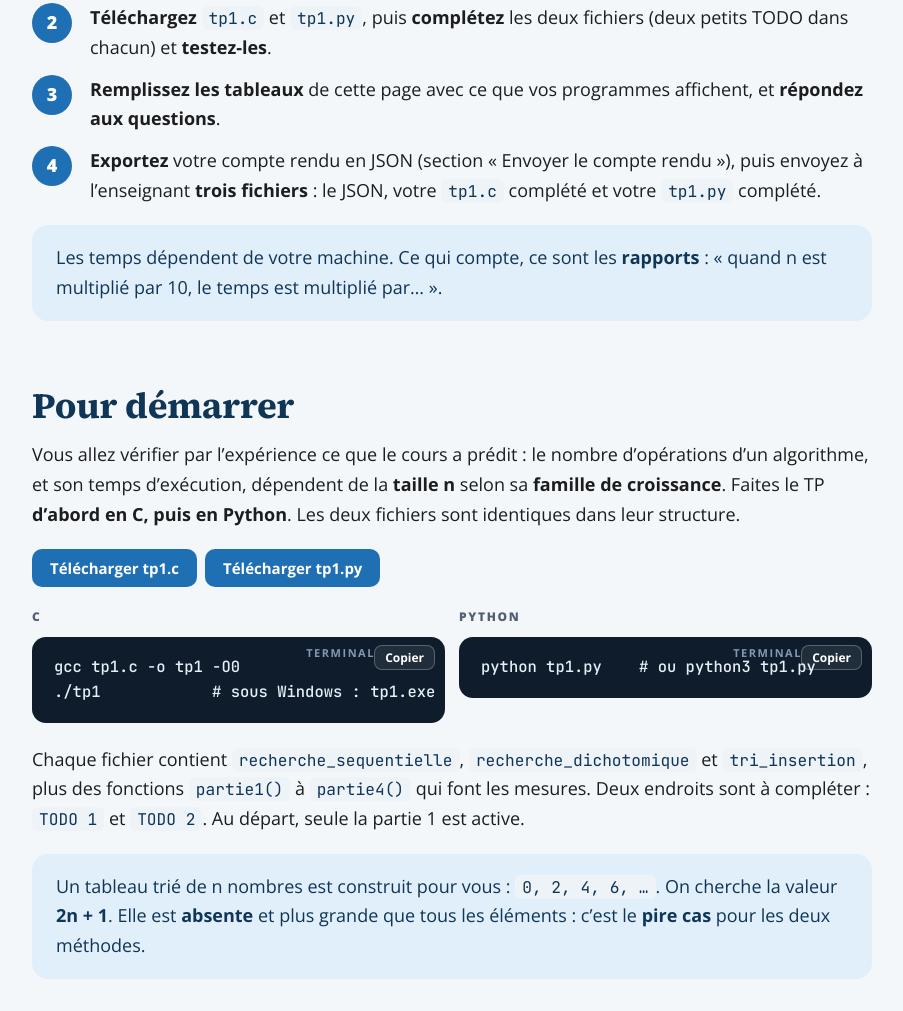
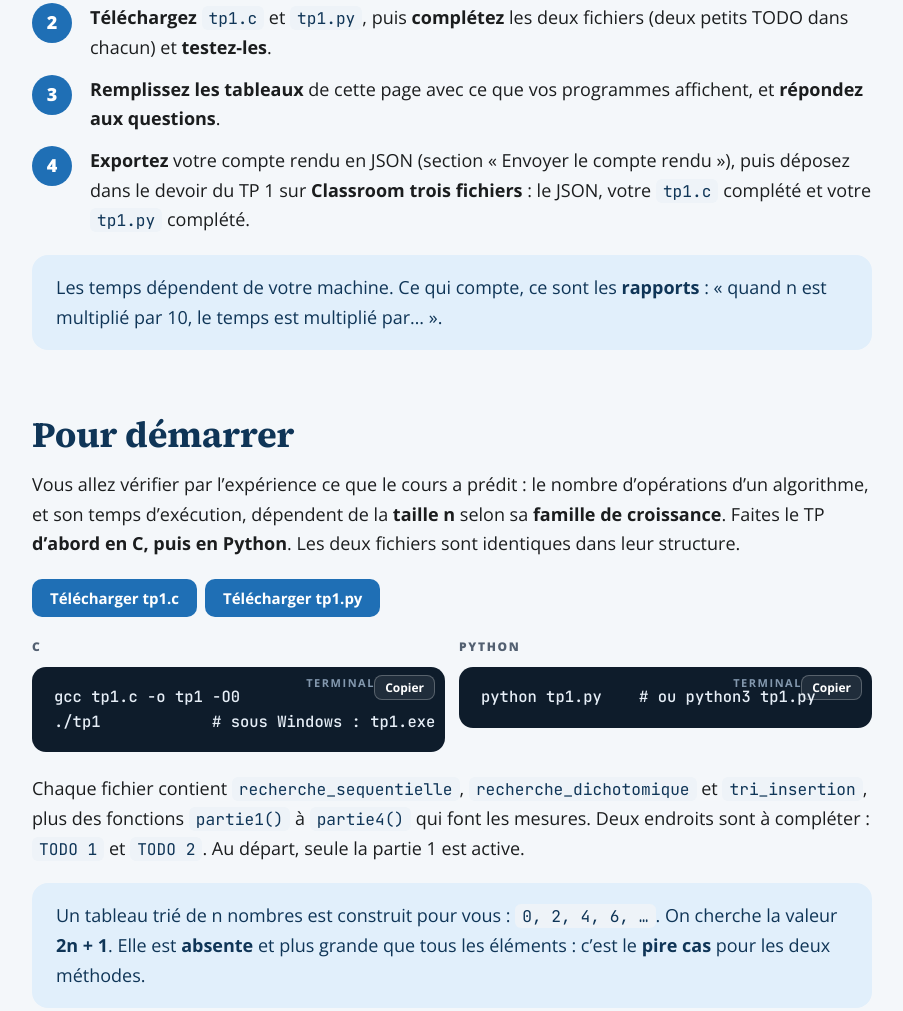
Before and after one commit to YBCourses/Analyse_conception_Algorithmes, a plain HTML site: page s1/tp.html in a window 1280 px wide. Shown: the part 886-1897 px from the top of the page, without its empty margins (310-1213 px from the left). Drawn offline with nearby package versions, Linux system fonts and the light colour scheme.

Commit message:
TP 1 : remise sur Classroom
Co-Authored-By: Claude Sonnet 5.5 <noreply@anthropic.com>

```diff
--- a/assets/tp.js
+++ b/assets/tp.js
@@ -90,7 +90,7 @@
     if (!check()) return;
     var p = payload(), name = ID.toUpperCase() + '_' + slug(p.etudiant.nom).toUpperCase() + '_' + slug(p.etudiant.prenom) + '.json', c = counts();
     download(name, JSON.stringify(p, null, 2));
-    say('Fichier « ' + name + ' » exporté (' + c.cellsDone + '/' + c.cells + ' cases, ' + c.qDone + '/' + c.q + ' réponses). Envoyez-le avec vos fichiers de code' + (body.dataset.fichiers ? ' (' + body.dataset.fichiers + ')' : '') + '.', false);
+    say('Fichier « ' + name + ' » exporté (' + c.cellsDone + '/' + c.cells + ' cases, ' + c.qDone + '/' + c.q + ' réponses). Déposez-le sur Classroom avec vos fichiers de code' + (body.dataset.fichiers ? ' (' + body.dataset.fichiers + ')' : '') + '.', false);
   });
   var bc = document.getElementById('btn-copy');
   if (bc) bc.addEventListener('click', function () {
--- a/s1/tp.html
+++ b/s1/tp.html
@@ -44,7 +44,7 @@
 <div class="stepline"><b class="num">1</b><div><b>Renseignez vos informations</b> ci-dessus.</div></div>
 <div class="stepline"><b class="num">2</b><div><b>Téléchargez</b> <code>tp1.c</code> et <code>tp1.py</code>, puis <b>complétez</b> les deux fichiers (deux petits TODO dans chacun) et <b>testez-les</b>.</div></div>
 <div class="stepline"><b class="num">3</b><div><b>Remplissez les tableaux</b> de cette page avec ce que vos programmes affichent, et <b>répondez aux questions</b>.</div></div>
-<div class="stepline"><b class="num">4</b><div><b>Exportez</b> votre compte rendu en JSON (section « Envoyer le compte rendu »), puis envoyez à l’enseignant <b>trois fichiers</b> : le JSON, votre <code>tp1.c</code> complété et votre <code>tp1.py</code> complété.</div></div>
+<div class="stepline"><b class="num">4</b><div><b>Exportez</b> votre compte rendu en JSON (section « Envoyer le compte rendu »), puis déposez dans le devoir du TP 1 sur <b>Classroom</b> <b>trois fichiers</b> : le JSON, votre <code>tp1.c</code> complété et votre <code>tp1.py</code> complété.</div></div>
 <div class="callout">Les temps dépendent de votre machine. Ce qui compte, ce sont les <b>rapports</b> : « quand n est multiplié par 10, le temps est multiplié par… ».</div>
 
 <h2 id="demarrer">Pour démarrer</h2>
@@ -165,7 +165,7 @@
 <div class="stepline"><b class="num">2</b><div><b>Exportez</b> votre compte rendu. Le fichier <code>TP1_NOM_Prenom.json</code> contient vos informations, les tableaux, vos réponses et l’état des cases à cocher.
   <div class="btns"><button class="btn" id="btn-export" type="button">Exporter mon compte rendu (JSON)</button><button class="btn sec" id="btn-copy" type="button">Copier le JSON</button></div>
   <div id="export-msg" class="msg" role="status"></div></div></div>
-<div class="stepline"><b class="num">3</b><div><b>Envoyez</b> à l’enseignant, dans <b>un seul message</b>, les trois fichiers : <code>TP1_NOM_Prenom.json</code>, <code>tp1.c</code> et <code>tp1.py</code>. Renommez les deux fichiers de code avec votre nom (par exemple <code>tp1_NOM.c</code>). L’adresse ou la plateforme d’envoi est communiquée en séance.</div></div>
+<div class="stepline"><b class="num">3</b><div><b>Déposez</b> dans le devoir du TP 1 sur <b>Classroom</b>, en une seule remise, les trois fichiers : <code>TP1_NOM_Prenom.json</code>, <code>tp1.c</code> et <code>tp1.py</code>. Renommez les deux fichiers de code avec votre nom (par exemple <code>tp1_NOM.c</code>), puis cliquez sur « Remettre ».</div></div>
 <div class="warn" style="margin-top:16px"><b>Reprendre un travail plus tard</b><br>Sur le même ordinateur, la page se souvient de tout. Sur un autre ordinateur, importez votre JSON : <label class="btn sec" style="cursor:pointer;margin-left:6px">Importer un JSON<input id="file-import" type="file" accept=".json,application/json" style="display:none"></label> <button class="btn sec" id="btn-reset" type="button" style="margin-left:6px">Tout effacer</button></div>
 <div class="savebar"><span id="save-status">Brouillon enregistré dans ce navigateur.</span><b id="progress"></b></div>
 
```
